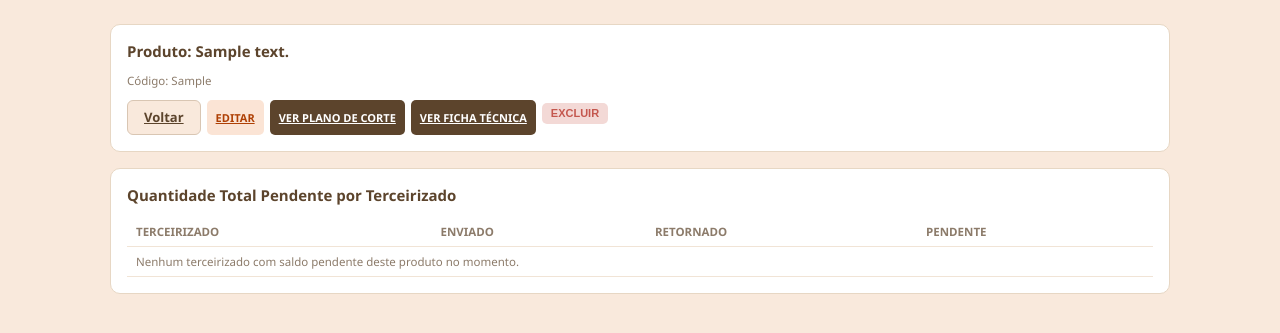
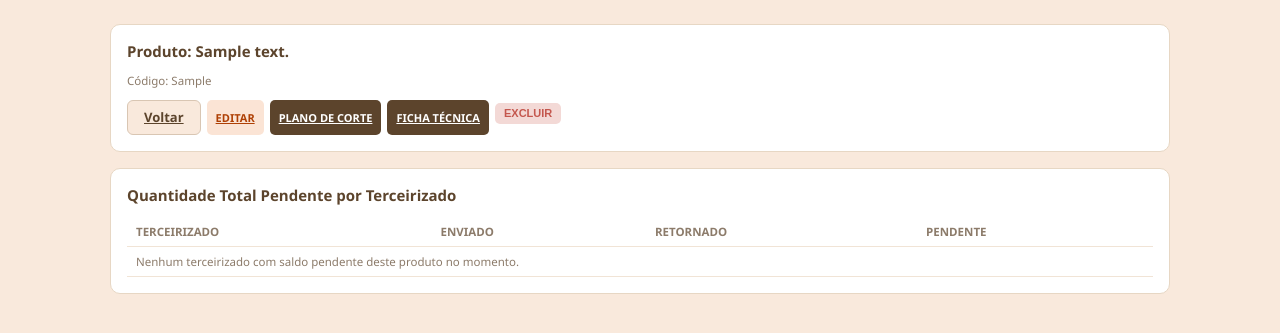
Before and after one commit to casasanchez-bit/sistema_remessa, a Flask app: page /produtos/1 in a window 1280 px wide. Shown: the part 58-391 px from the top of the page. Run offline with Flask 3, Linux system fonts and the light colour scheme; the visitor is signed in with stand-in values (Sample User, id 1); tables that the repository leaves empty hold one stand-in row (values such as "Sample post"); some libraries are stand-ins or nearby versions.

Commit message:
produto_ver: plano de corte e ficha tecnica sempre visiveis para admin

```diff
--- a/templates/produto_ver.html
+++ b/templates/produto_ver.html
@@ -7,8 +7,8 @@
     <a href="/cadastros/produtos" class="btn secondary">Voltar</a>
     {% if tem_permissao('gerenciar_usuarios') %}
     <a class="btn-mini editar" href="/produtos/{{ produto.id }}/editar">EDITAR</a>
-    <a class="btn-mini" href="/produtos/{{ produto.id }}/plano-corte" style="background:#5C442C;color:#fff;">{% if tem_plano %}VER PLANO DE CORTE{% else %}CRIAR PLANO DE CORTE{% endif %}</a>
-    <a class="btn-mini" href="/produtos/{{ produto.id }}/composicao" style="background:#5C442C;color:#fff;">{% if tem_composicao %}VER FICHA TÉCNICA{% else %}CRIAR FICHA TÉCNICA{% endif %}</a>
+    <a class="btn-mini" href="/produtos/{{ produto.id }}/plano-corte" style="background:#5C442C;color:#fff;">PLANO DE CORTE</a>
+    <a class="btn-mini" href="/produtos/{{ produto.id }}/composicao" style="background:#5C442C;color:#fff;">FICHA TÉCNICA</a>
     <form method="post" action="/produtos/{{ produto.id }}/excluir" onsubmit="return confirm('Excluir este produto?');" style="display:inline;">
       <input type="hidden" name="csrf_token" value="{{ csrf_token() }}">
       <button class="btn-mini excluir" type="submit">EXCLUIR</button>
```
